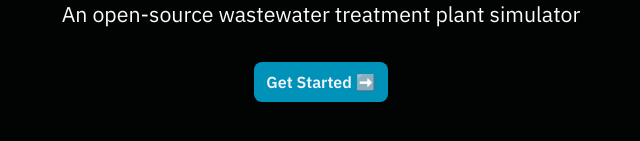
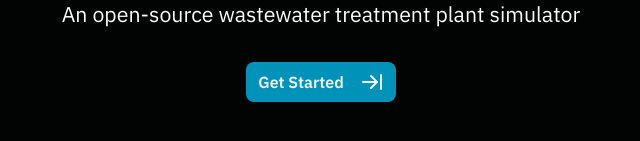
Before and after one commit to bryancastillo10/pond-io, a React (Vite) app in the folder client/: page / in a window 1280 px wide. Shown: the part 387-528 px from the top of the page, without its empty margins (319-959 px from the left). Built offline with nearby package versions, Linux system fonts and the light colour scheme.

Commit message:
🧹 chore: use lucide right arrow to cta button

```diff
--- a/client/src/components/pages/Welcome.tsx
+++ b/client/src/components/pages/Welcome.tsx
@@ -1,4 +1,5 @@
 import Button from "@/components/ui/Button";
+import { ArrowRightToLine } from "lucide-react";
 import { Link } from "react-router-dom";
 
 const Welcome = () => {
@@ -11,7 +12,9 @@ const Welcome = () => {
         </p>
         <div className="mt-6">
           <Button>
-            <Link to="/model">Get Started ➡️</Link>
+            <Link className="flex items-center gap-4" to="/model">
+              Get Started <ArrowRightToLine size="24" />
+            </Link>
           </Button>
         </div>
       </div>
```
